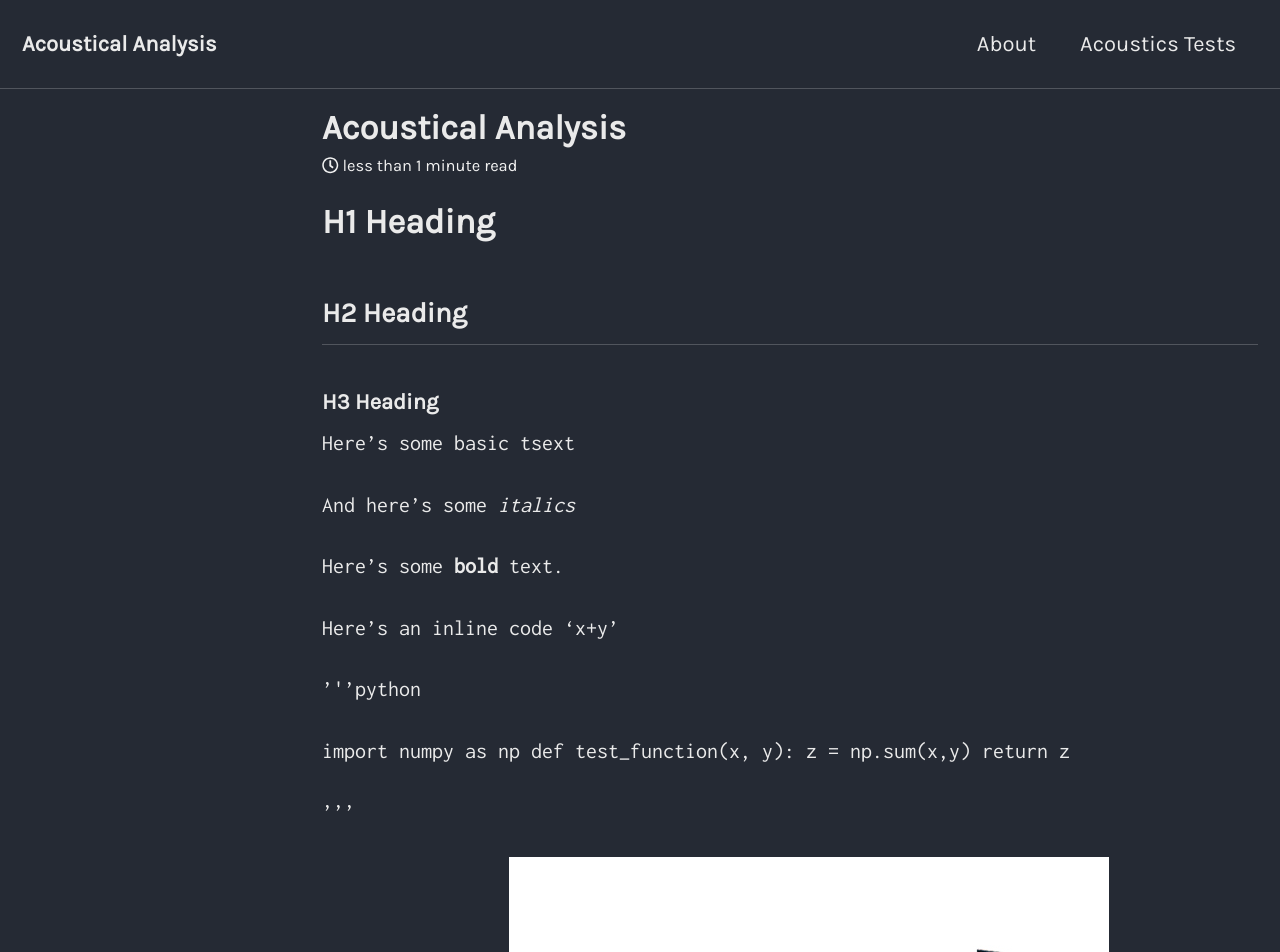
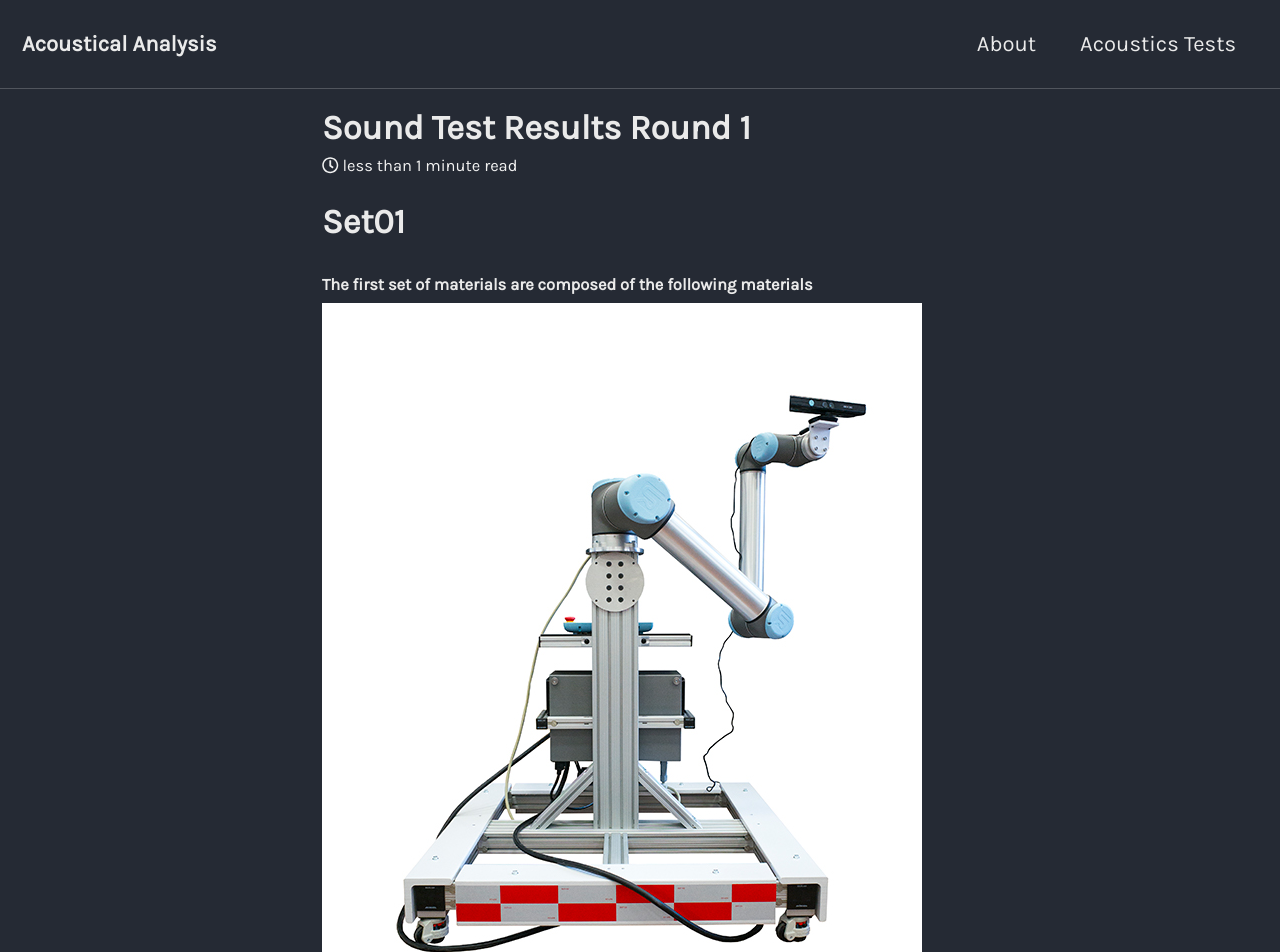
Before and after one commit to tedngai/itldatafactory, a Jekyll site: the page built from _posts/2019-02-12-acousanalysis.md, in a window 1280 px wide and 1400 px high. Shown: the top 952 px of the window. Built offline with Jekyll 4.4.1, drawn with Linux system fonts in a browser that asks for light colours; cached includes are drawn as plain includes; some of the changed text lies outside the part shown.

Commit message:
new edit

```diff
--- a/_posts/2019-02-12-acousanalysis.md
+++ b/_posts/2019-02-12-acousanalysis.md
@@ -1,44 +1,29 @@
 ---
-title: "Acoustical Analysis"
+title: "Sound Test Results Round 1"
 date: 2019-02-12
 tags: [acoustics, material, data visualization]
 classes: wide
-excerpt: "Material Testings"
+excerpt: "Results for the first round of material testing"
 ---
 
-# H1 Heading
+# Set01
 
-## H2 Heading
+##### The first set of materials are composed of the following materials
 
-### H3 Heading
-
-Here's some basic tsext
-
-And here's some *italics*
-
-Here's some **bold** text.
-
-Here's an inline code 'x+y'
-
-'''python
-
-import numpy as np
-def test_function(x, y):
-    z = np.sum(x,y)
-    return z
-
-'''
-
-Here's an image:
 <img src="{{ site.url }}{{ site.baseurl }}/images/ROBOT_NAKED_FOR_POSTER_masked.jpg" alt="bot life">
 
-Here's Kramdown:
-![alt]({{ site.url }}{{ site.baseurl }}/images/ROBOT_NAKED_FOR_POSTER_masked.jpg)
-
-Here's some math:
-
-$$z = x + y$$
-
-<iframe width="560" height="315" src="https://www.youtube.com/embed/dHHmUF9gs70" frameborder="0" allowfullscreen></iframe>
+### Results in the Low Frequencies (20Hz - 5000Hz)
 
 <iframe width="1400" height="600" src="https://plot.ly/~tngai/46.embed" frameborder="0" allowfullscreen></iframe>
+
+### Results in the Med Frequencies (5000Hz - 10000Hz)
+
+<iframe width="1400" height="600" src="https://plot.ly/~tngai/72.embed" frameborder="0" allowfullscreen></iframe>
+
+### Results in the Med High Frequencies (1000Hz - 15000Hz)
+
+<iframe width="1400" height="600" src="https://plot.ly/~tngai/76.embed" frameborder="0" allowfullscreen></iframe>
+
+### Results in the High Frequencies (15000Hz - 20000Hz)
+
+<iframe width="1400" height="600" src="https://plot.ly/~tngai/66.embed" frameborder="0" allowfullscreen></iframe>
```
